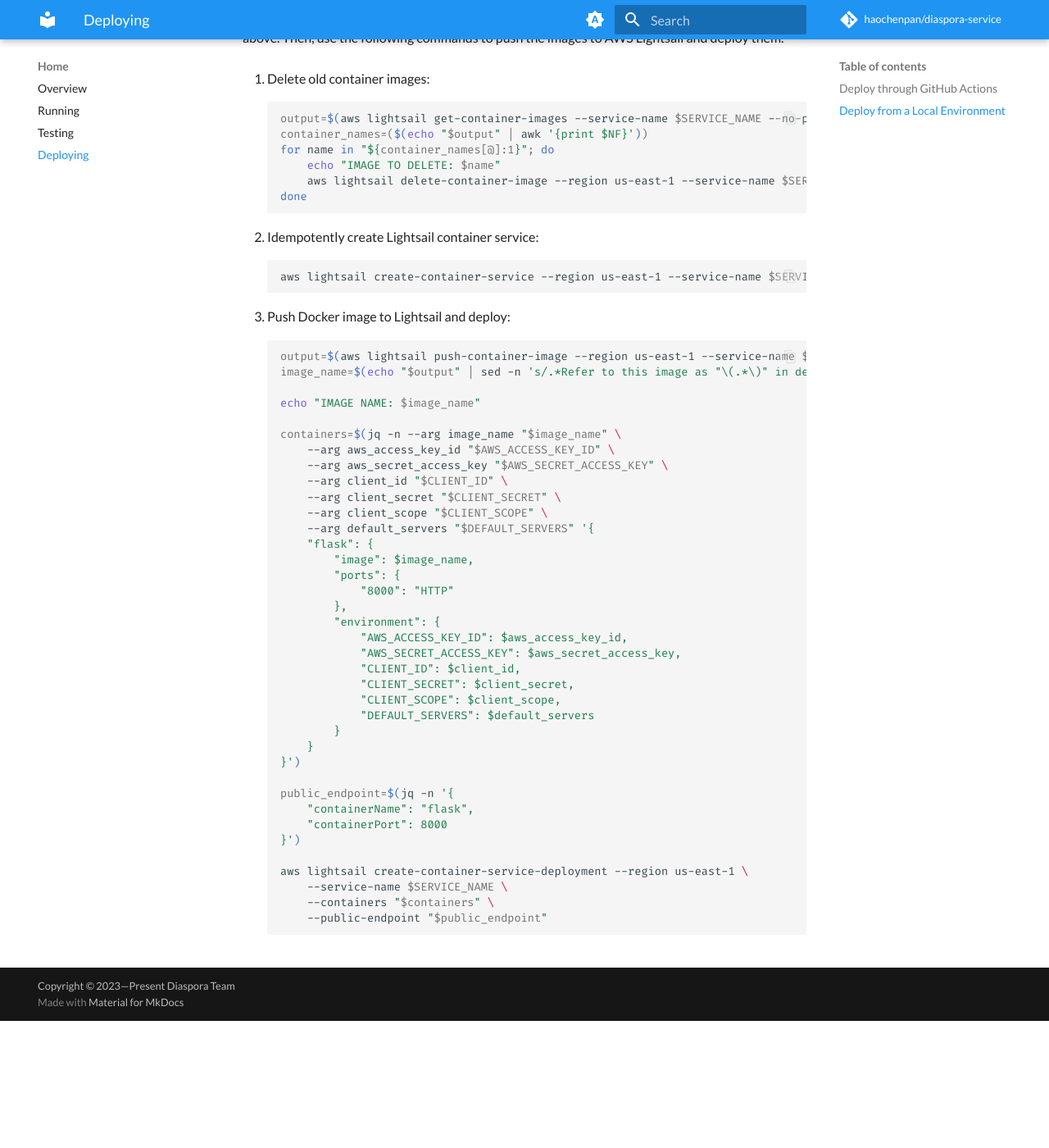
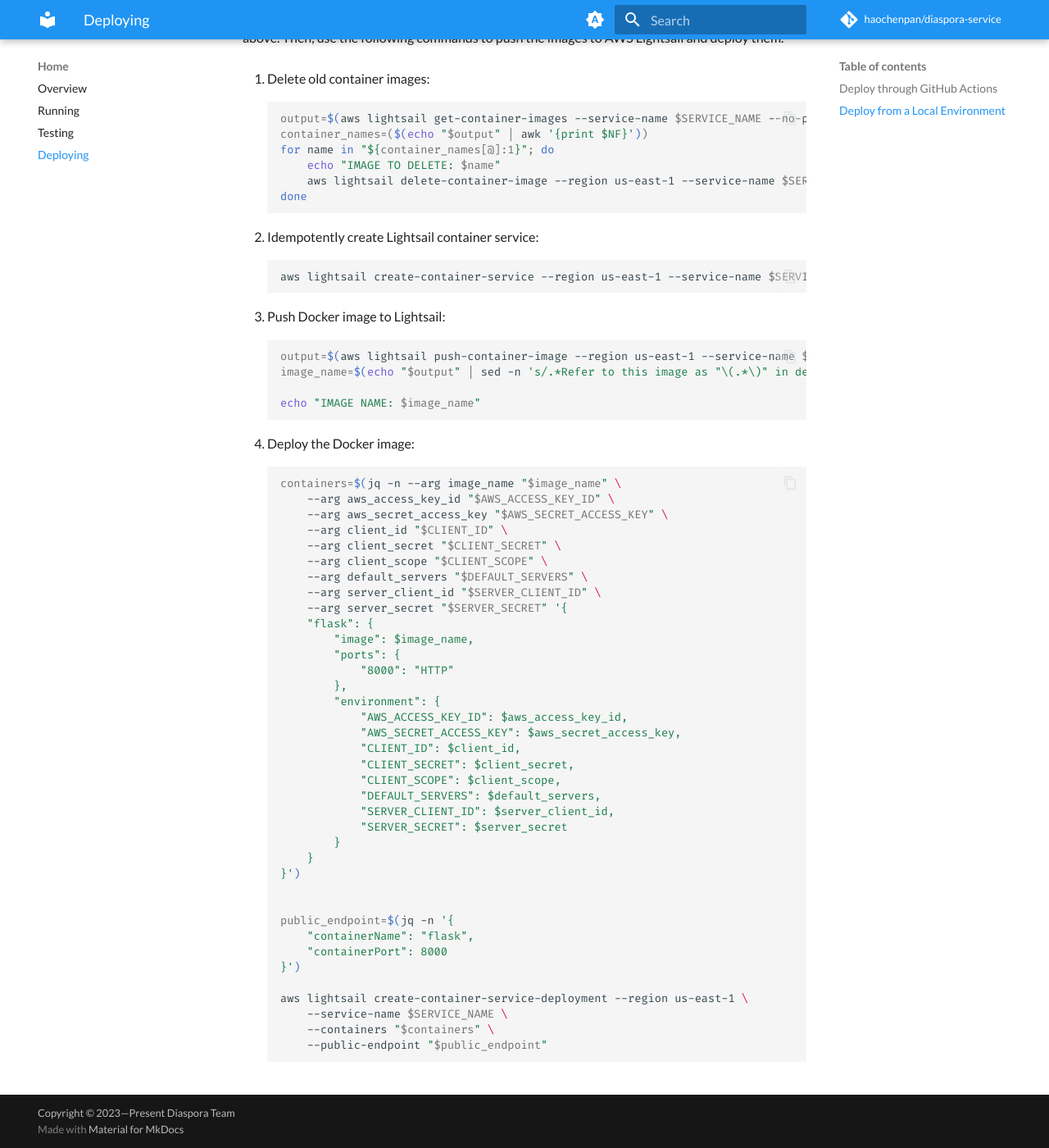
Before and after one commit to haochenpan/diaspora-service, an MkDocs documentation site: the page built from docs/3-deploying.md, in a window 1280 px wide and 1400 px high, scrolled down 439 px. Shown: the whole window at 82% size. Built offline with MkDocs 1.6.1 and Material for MkDocs 9.7.7, drawn with Linux system fonts in a browser that asks for light colours; comment, search, counter and statistics services are not loaded; before the commit the page ends 1684 px from its top, so only the background shows below that.

Commit message:
manual deploy

````diff
--- a/docs/3-deploying.md
+++ b/docs/3-deploying.md
@@ -24,21 +24,27 @@ To deploy from a local environment, first build the Docker containers using the
     aws lightsail create-container-service --region us-east-1 --service-name $SERVICE_NAME --power small --scale 1 || true
     ```
 
-3. Push Docker image to Lightsail and deploy:
+3. Push Docker image to Lightsail:
 
     ```bash
     output=$(aws lightsail push-container-image --region us-east-1 --service-name $SERVICE_NAME --label $CONTAINER_NAME --image $CONTAINER_NAME)
     image_name=$(echo "$output" | sed -n 's/.*Refer to this image as "\(.*\)" in deployments.*/\1/p')
 
     echo "IMAGE NAME: $image_name"
+    ```
 
+4. Deploy the Docker image:
+
+    ```bash
     containers=$(jq -n --arg image_name "$image_name" \
         --arg aws_access_key_id "$AWS_ACCESS_KEY_ID" \
         --arg aws_secret_access_key "$AWS_SECRET_ACCESS_KEY" \
         --arg client_id "$CLIENT_ID" \
         --arg client_secret "$CLIENT_SECRET" \
         --arg client_scope "$CLIENT_SCOPE" \
-        --arg default_servers "$DEFAULT_SERVERS" '{
+        --arg default_servers "$DEFAULT_SERVERS" \
+        --arg server_client_id "$SERVER_CLIENT_ID" \
+        --arg server_secret "$SERVER_SECRET" '{
         "flask": {
             "image": $image_name,
             "ports": {
@@ -50,10 +56,13 @@ To deploy from a local environment, first build the Docker containers using the
                 "CLIENT_ID": $client_id,
                 "CLIENT_SECRET": $client_secret,
                 "CLIENT_SCOPE": $client_scope,
-                "DEFAULT_SERVERS": $default_servers
+                "DEFAULT_SERVERS": $default_servers,
+                "SERVER_CLIENT_ID": $server_client_id,
+                "SERVER_SECRET": $server_secret
             }
         }
     }')
+
 
     public_endpoint=$(jq -n '{
         "containerName": "flask",
````
